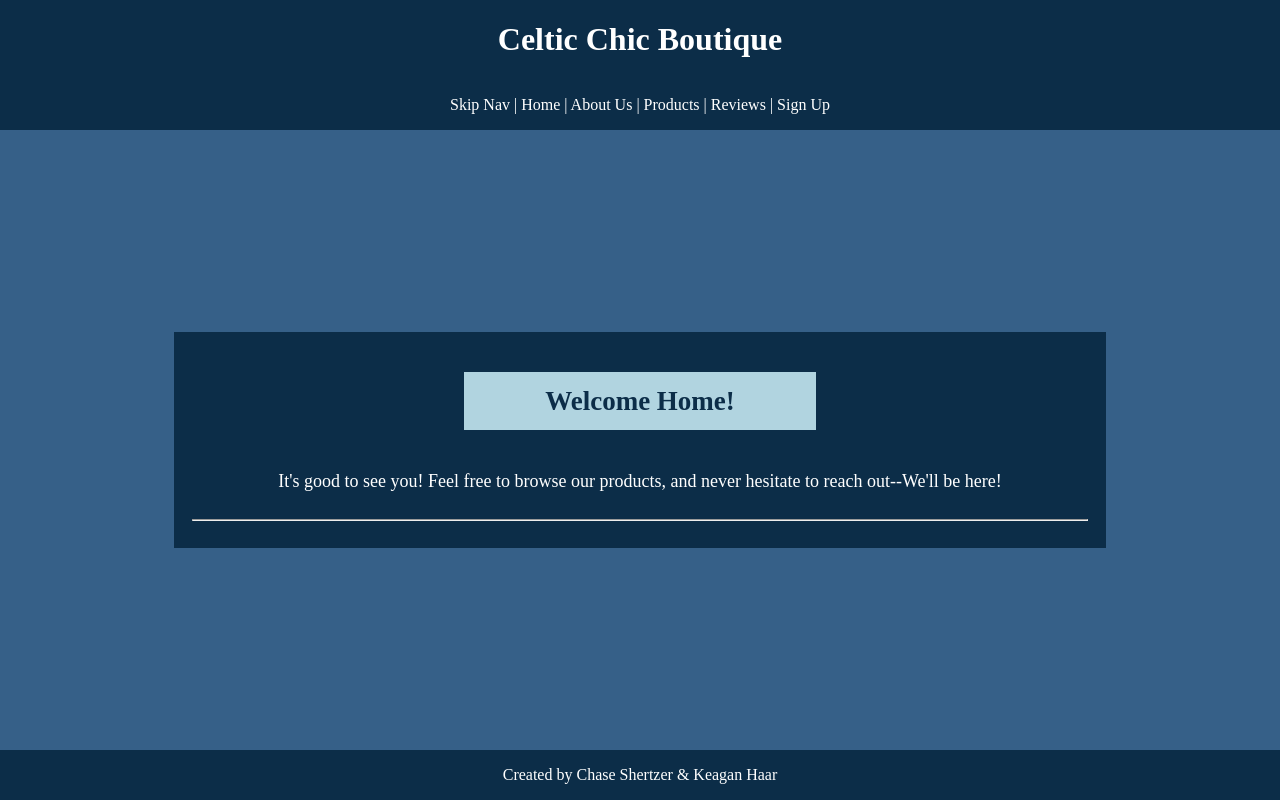
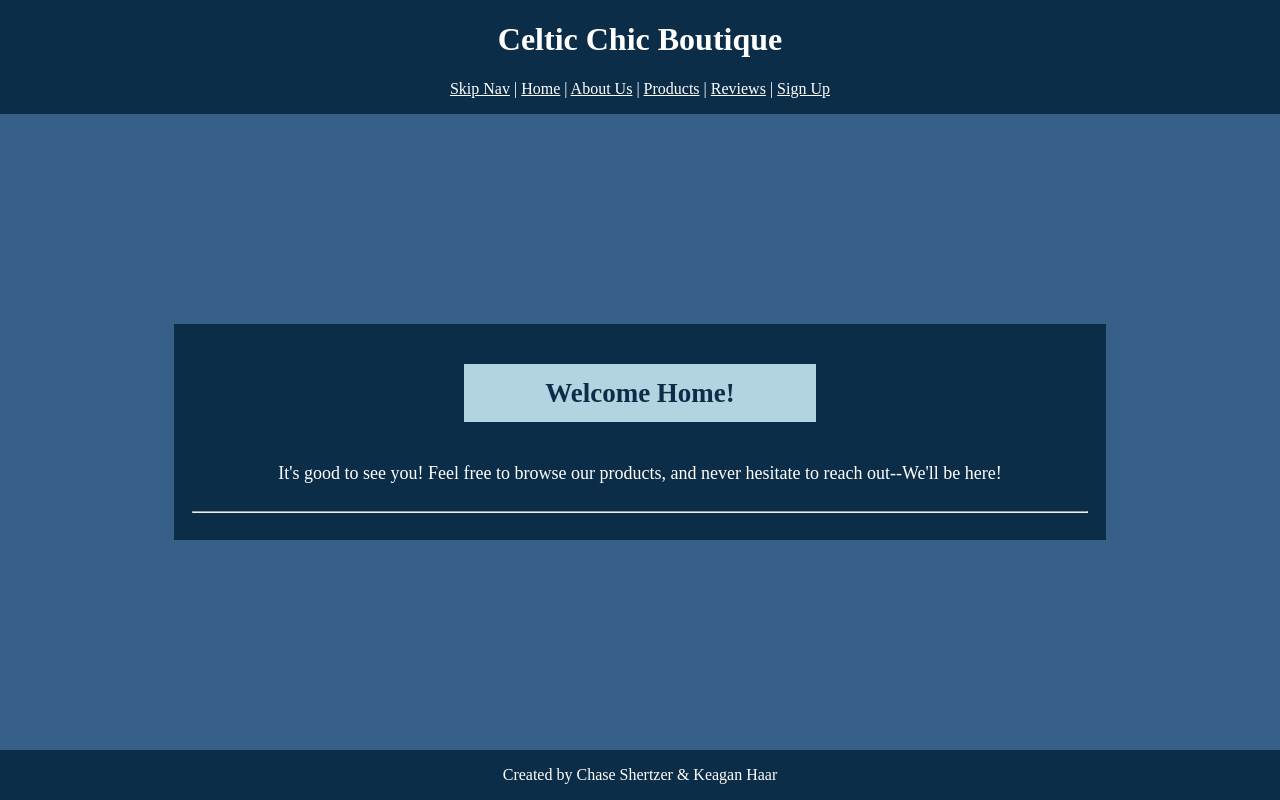
Before and after one commit to yuruse419/CSC135-CKM, a plain HTML site: page src/index.html in a window 1280 px wide. Drawn offline with Linux system fonts and the light colour scheme.

Commit message:
changed nav links structure

```diff
--- a/src/index.css
+++ b/src/index.css
@@ -1,12 +1,5 @@
 html, body {
   min-height: 100vh;
-}
-
-.centered-column-flex {
-  display: flex;
-  flex-direction: column;
-  justify-content: center;
-  align-items: center;
 }
 
 body {
@@ -28,6 +21,21 @@ main {
   font-size: large;
 }
 
+nav {
+  padding-bottom: 1em;
+}
+
+a {
+  color: white;
+}
+
+.centered-column-flex {
+  display: flex;
+  flex-direction: column;
+  justify-content: center;
+  align-items: center;
+}
+
 #main-content-header {
   color: #0C2D48;
   background-color: #B1D4E0;
--- a/src/index.html
+++ b/src/index.html
@@ -11,7 +11,15 @@
 <body>
   <header id="page-header-container" class="centered-column-flex">
     <h1>Celtic Chic Boutique</h1>
-    <p>Skip Nav | Home | About Us | Products | Reviews | Sign Up</p>
+
+    <nav class="large-screen">
+      <a href="">Skip Nav</a> |
+      <a href="">Home</a> |
+      <a href="">About Us</a> |
+      <a href="">Products</a> |
+      <a href="">Reviews</a> |
+      <a href="">Sign Up</a>
+    </nav>
   </header>
 
   <main>
```
